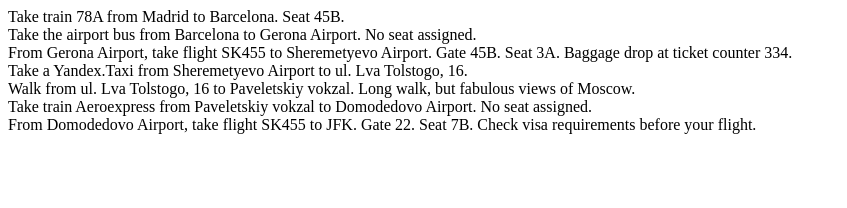
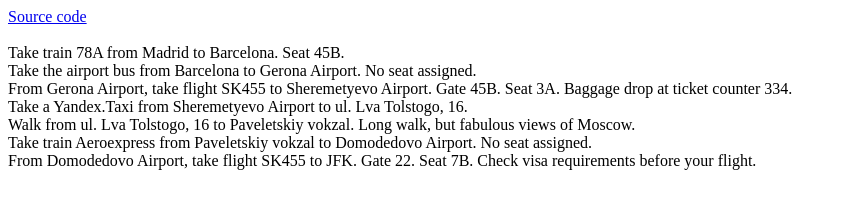
Before and after one commit to marksurnin/travelcard-sorter, a plain HTML site: page index.html in a window 1280 px wide. Shown: the whole page, without its empty margins (0-847 px from the left). Drawn offline with Linux system fonts and the light colour scheme.

Commit message:
Added a link to the source code.

```diff
--- a/index.html
+++ b/index.html
@@ -4,8 +4,9 @@
     <title>Сортировщик карточек путешественника</title>
   </head>
   <body>
+    <a href="https://github.com/marksurnin/travelcard-sorter">Source code</a><br><br>
+
     <script type="text/javascript" src="travelCardSorter.js"></script>
-
     <script type="text/javascript">
       var cards = [
         {
```
